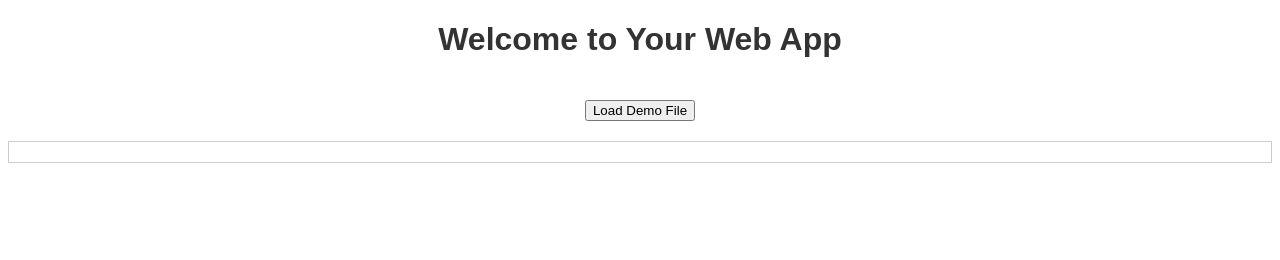
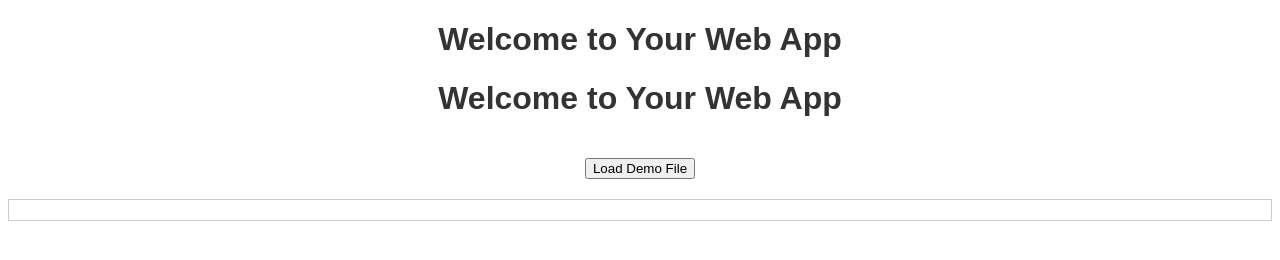
Before and after one commit to MahmoudElerian/lab3-project, a plain HTML site: page index.html in a window 1280 px wide. Drawn offline with Linux system fonts and the light colour scheme.

Commit message:
new changes

```diff
--- a/index.html
+++ b/index.html
@@ -9,6 +9,7 @@
 </head>
 <body>
     <h1>Welcome to Your Web App</h1>
+    <h1>Welcome to Your Web App</h1>
     <button id="loadDemoFile">Load Demo File</button>
     <div id="fileContents"></div>
 
```
Also changed, not shown: text.txt (added).
